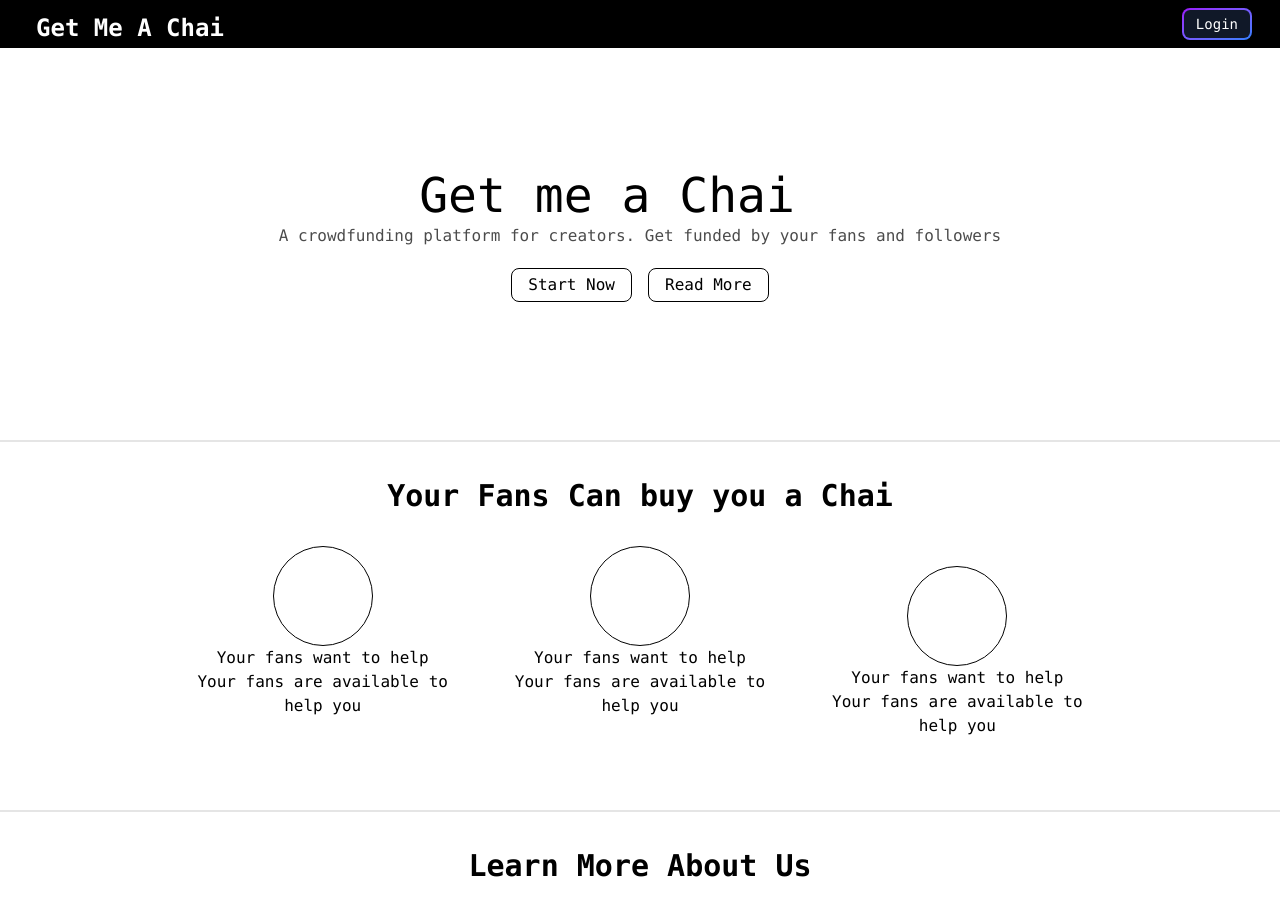
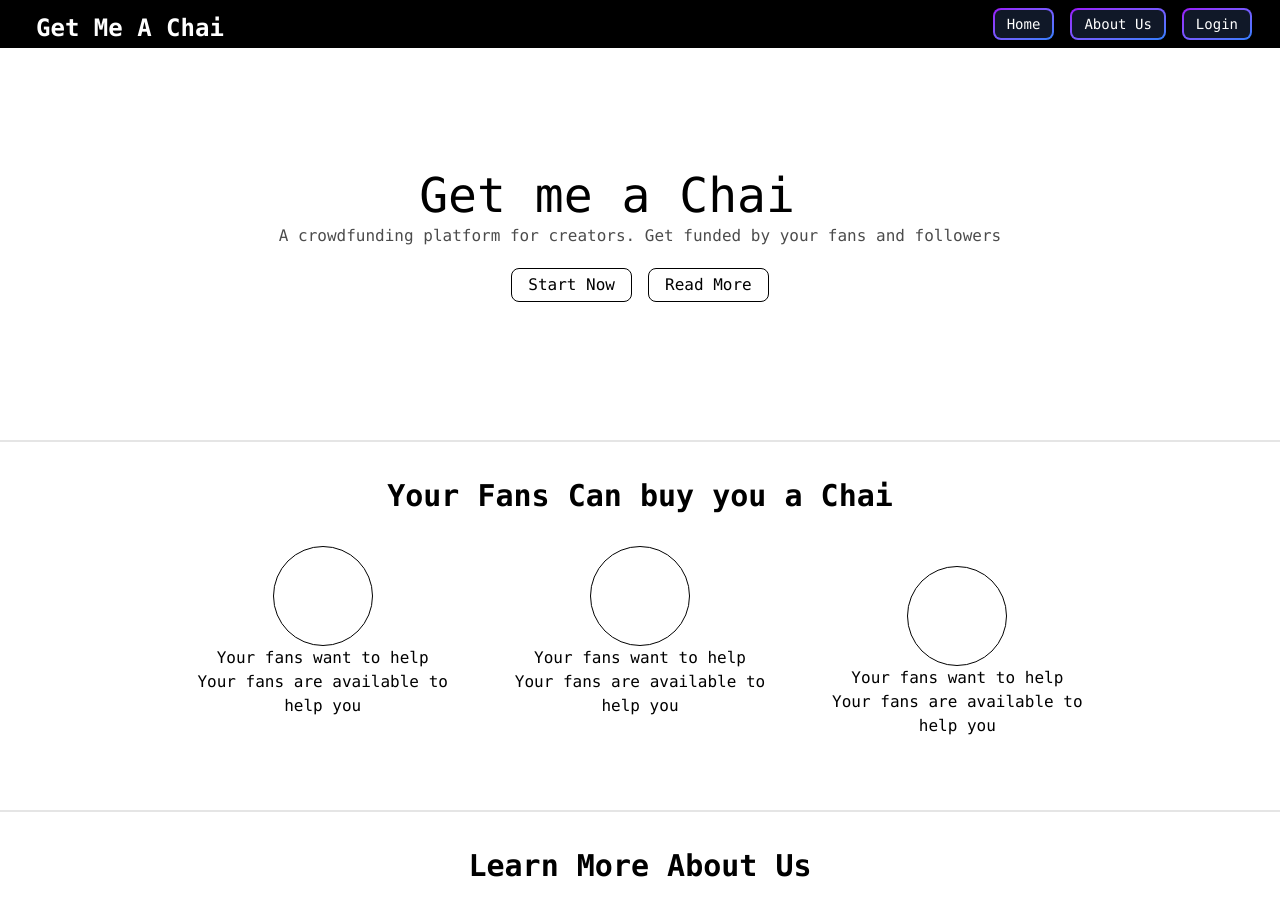
Before and after one commit to Shubhamk0174/GetMeAChai, a Next.js app: page / in a window 1280 px wide. Shown: the top 916 px of the page. Built offline with nearby package versions, Linux system fonts and the light colour scheme; no server answers; grey boxes are pictures that could not be loaded; some icons are missing.

Commit message:
Update Navbar.js

```diff
--- a/components/Navbar.js
+++ b/components/Navbar.js
@@ -53,10 +53,16 @@ const Navbar = () => {
 
       </div>
 
-      <div className='hidden sm:block'>
+      <div className='hidden md:block'>
 
         {(session) &&
           <ul className='flex gap-4'>
+            <li><Link href={"/"}><button className=" inline-flex items-center justify-center p-0.5 overflow-hidden text-sm font-medium -disabled:text-gray-900 rounded-lg group bg-gradient-to-br from-purple-600 to-blue-500 group-hover:from-purple-600 group-hover:to-blue-500 hover:text-white text-white focus:ring-4 focus:outline-none -disabled:focus:ring-blue-300 focus:ring-blue-800">
+              <span className="relative px-3 py-1 transition-all ease-in duration-75 -disabled:bg-white bg-gray-900 rounded-md group-hover:bg-transparent">
+                Home
+              </span>
+            </button></Link></li>
+
             <li><Link href={"/updatedashboard"}><button className=" inline-flex items-center justify-center p-0.5 overflow-hidden text-sm font-medium -disabled:text-gray-900 rounded-lg group bg-gradient-to-br from-purple-600 to-blue-500 group-hover:from-purple-600 group-hover:to-blue-500 hover:text-white text-white focus:ring-4 focus:outline-none -disabled:focus:ring-blue-300 focus:ring-blue-800">
               <span className="relative px-3 py-1 transition-all ease-in duration-75 -disabled:bg-white bg-gray-900 rounded-md group-hover:bg-transparent">
                 Update Dashboard
@@ -80,6 +86,8 @@ const Navbar = () => {
             </button></li>
 
 
+
+
           </ul>
 
 
@@ -89,6 +97,17 @@ const Navbar = () => {
 
         {(!session) &&
           <ul className='flex gap-4'>
+            <li><Link href={"/"}><button className=" inline-flex items-center justify-center p-0.5 overflow-hidden text-sm font-medium -disabled:text-gray-900 rounded-lg group bg-gradient-to-br from-purple-600 to-blue-500 group-hover:from-purple-600 group-hover:to-blue-500 hover:text-white text-white focus:ring-4 focus:outline-none -disabled:focus:ring-blue-300 focus:ring-blue-800">
+              <span className="relative px-3 py-1 transition-all ease-in duration-75 -disabled:bg-white bg-gray-900 rounded-md group-hover:bg-transparent">
+                Home
+              </span>
+            </button></Link></li>
+            <li><Link href={"/about"}><button className=" inline-flex items-center justify-center p-0.5 overflow-hidden text-sm font-medium -disabled:text-gray-900 rounded-lg group bg-gradient-to-br from-purple-600 to-blue-500 group-hover:from-purple-600 group-hover:to-blue-500 hover:text-white text-white focus:ring-4 focus:outline-none -disabled:focus:ring-blue-300 focus:ring-blue-800">
+              <span className="relative px-3 py-1 transition-all ease-in duration-75 -disabled:bg-white bg-gray-900 rounded-md group-hover:bg-transparent">
+                About Us
+              </span>
+
+            </button></Link></li>
             <li><Link href={"/login"}><button className=" inline-flex items-center justify-center p-0.5 overflow-hidden text-sm font-medium -disabled:text-gray-900 rounded-lg group bg-gradient-to-br from-purple-600 to-blue-500 group-hover:from-purple-600 group-hover:to-blue-500 hover:text-white text-white focus:ring-4 focus:outline-none -disabled:focus:ring-blue-300 focus:ring-blue-800">
               <span className="relative px-3 py-1 transition-all ease-in duration-75 -disabled:bg-white bg-gray-900 rounded-md group-hover:bg-transparent">
                 Login
@@ -105,10 +124,10 @@ const Navbar = () => {
 
       </div>
 
-      <div className='sm:hidden' onClick={moreClick}>
+      <div className='md:hidden' onClick={moreClick}>
             <img ref={morebtn}  src="/assets/more.svg" width={25} className='invert '  alt="" />
       </div>
-      <div ref={more}  className='sm:hidden  bg-black h-screen w-[250px] z-10 text-white p-2 fixed top-12 -right-250 transition-all duration-500 '>
+      <div ref={more}  className='md:hidden  bg-black h-screen w-[250px] z-10 text-white p-2 fixed top-12 -right-250 transition-all duration-500 '>
         <NavMobile />
       </div>
     </nav>
```
